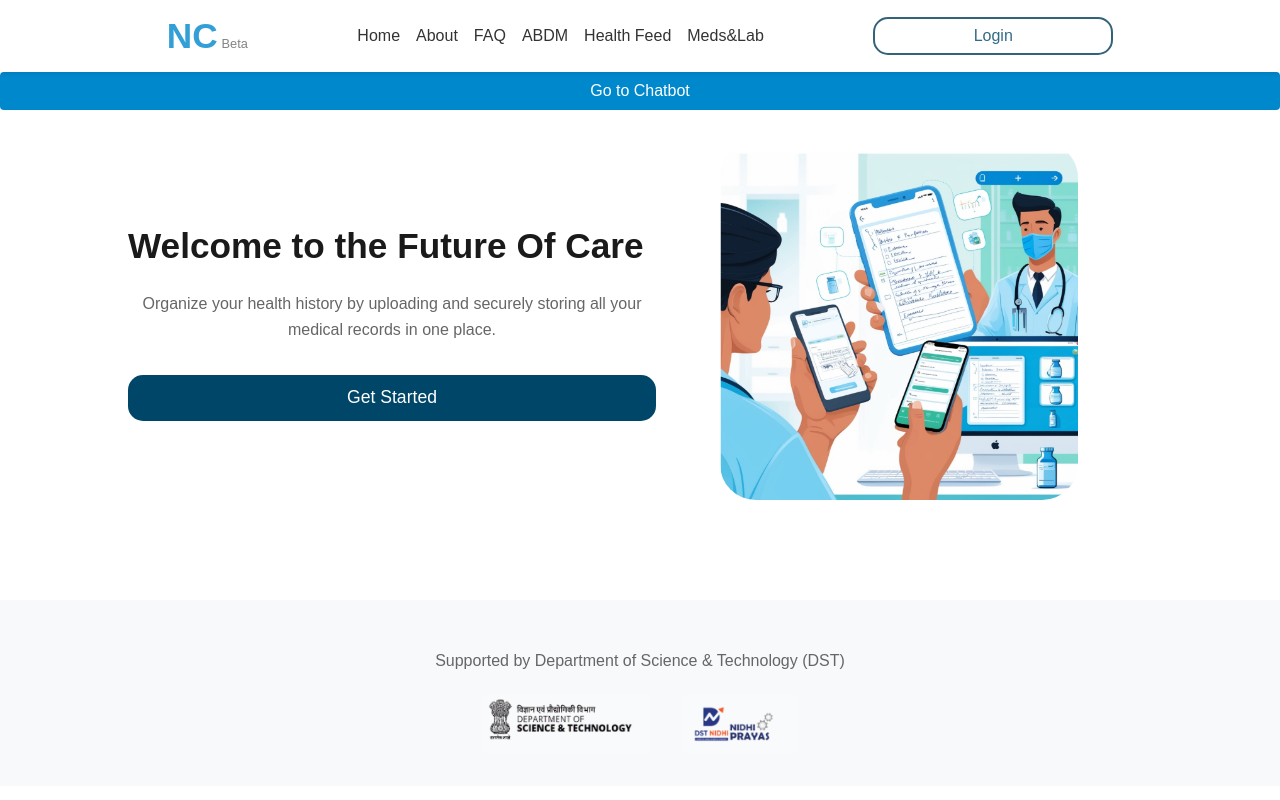
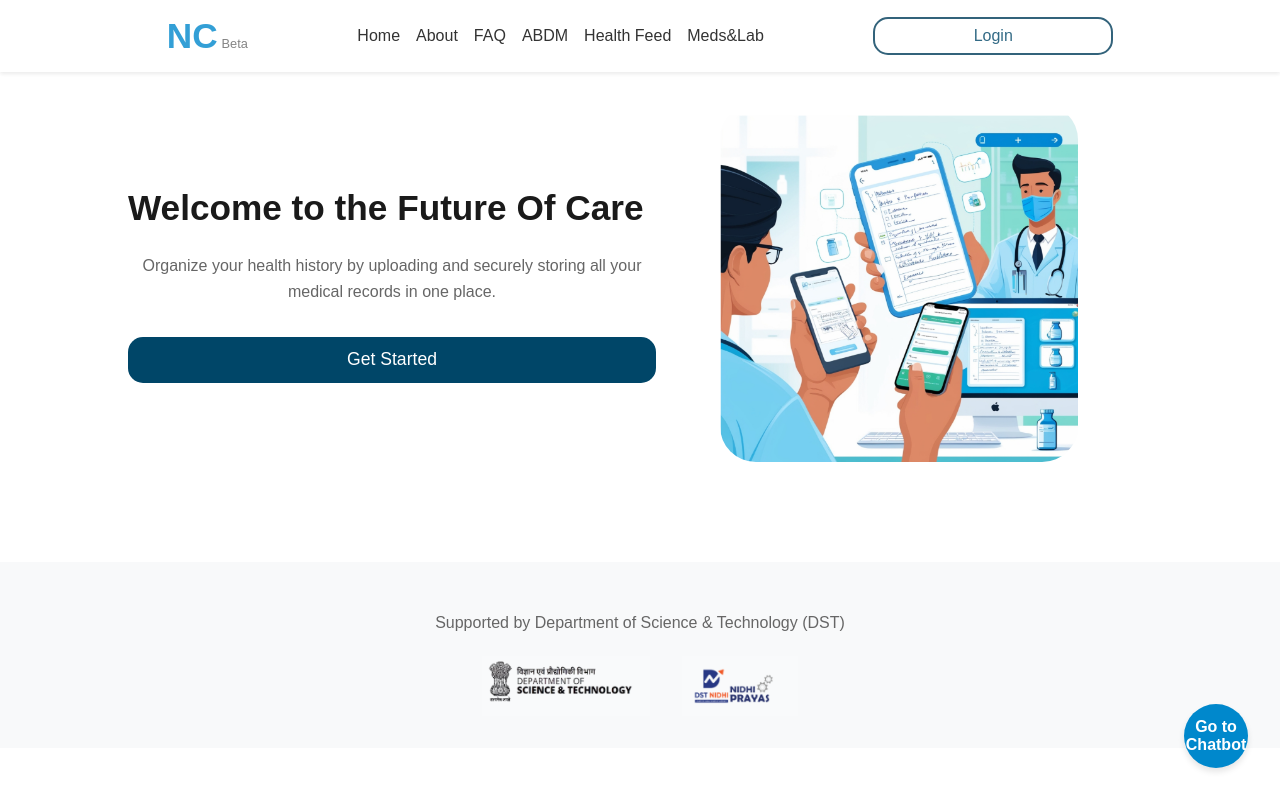
Before and after one commit to pabitrasahoo98/NextCareBot, a React (Create React App) app: page / in a window 1280 px wide. Shown: the top 800 px of the page. Built offline with nearby package versions, Linux system fonts and the light colour scheme.

Commit message:
first commit

```diff
--- a/src/pages/Home.css
+++ b/src/pages/Home.css
@@ -130,6 +130,32 @@ nav {
     border-radius: 10%;
     max-width: 500px;
 }
+
+/* Chatbot Toggle Button */
+.toggle-chatbot-btn {
+    position: fixed;
+    bottom: 2rem;
+    right: 2rem;
+    width: 4rem; /* Width of the circle */
+    height: 4rem; /* Height of the circle */
+    background-color: #0088cc; /* Button color */
+    color: white; /* Text color */
+    border: none;
+    border-radius: 50%; /* This makes the button circular */
+    font-size: 1rem;
+    font-weight: bold;
+    display: flex;
+    justify-content: center;
+    align-items: center;
+    box-shadow: 0 4px 6px rgba(0, 0, 0, 0.1);
+    cursor: pointer;
+    transition: all 0.3s ease;
+}
+
+.toggle-chatbot-btn:hover {
+    background-color: #006699; /* Button hover color */
+}
+
 
 /* Supporters Section */
 .supporters {
--- a/src/pages/Home.jsx
+++ b/src/pages/Home.jsx
@@ -17,7 +17,7 @@ import verified from "../public/verified.png";
 import cc from "../public/credit-card.png";
 
 const Home = () => {
-  const [showChatbot, setShowChatbot] = useState(false); // State to toggle between home and chatbot
+  const [showChatbot, setShowChatbot] = useState(false);
   const navigate = useNavigate();
 
   const handleLogin = () => {
@@ -25,7 +25,7 @@ const Home = () => {
   };
 
   const handleToggle = () => {
-    setShowChatbot(!showChatbot); // Toggle between showing home and chatbot
+    setShowChatbot(!showChatbot);
   };
 
   return (
```
